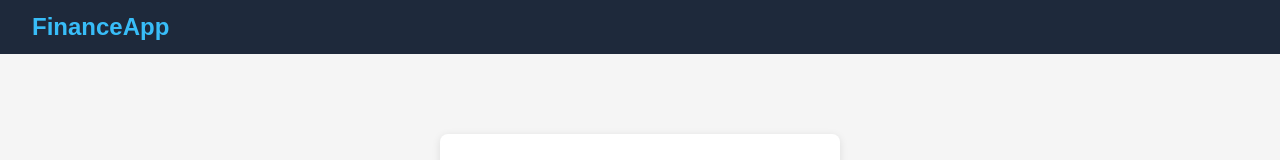
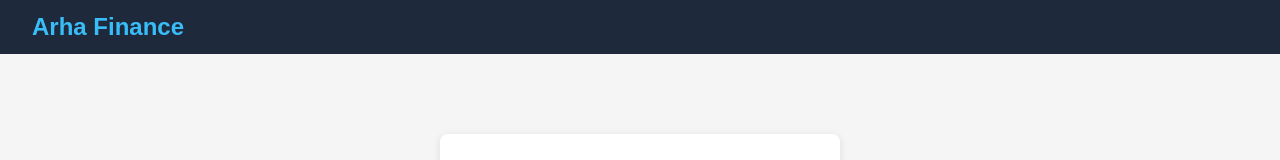
Before and after one commit to nehanil31/Arha.AI-Finance-Tracker, a React (Vite) app in the folder frontend/: page / in a window 1280 px wide. Shown: the top 160 px of the page. Built offline with nearby package versions, Linux system fonts and the light colour scheme.

Commit message:
minor change

```diff
--- a/frontend/components/Navbar/Navbar.jsx
+++ b/frontend/components/Navbar/Navbar.jsx
@@ -17,7 +17,7 @@ const Navbar = () => {
   return (
     <nav className="navbar">
       <div className="navbar-logo">
-        <span>FinanceApp</span>
+        <span>Arha Finance</span>
       </div>
 
       {/* Only show links if user is logged in */}
```
